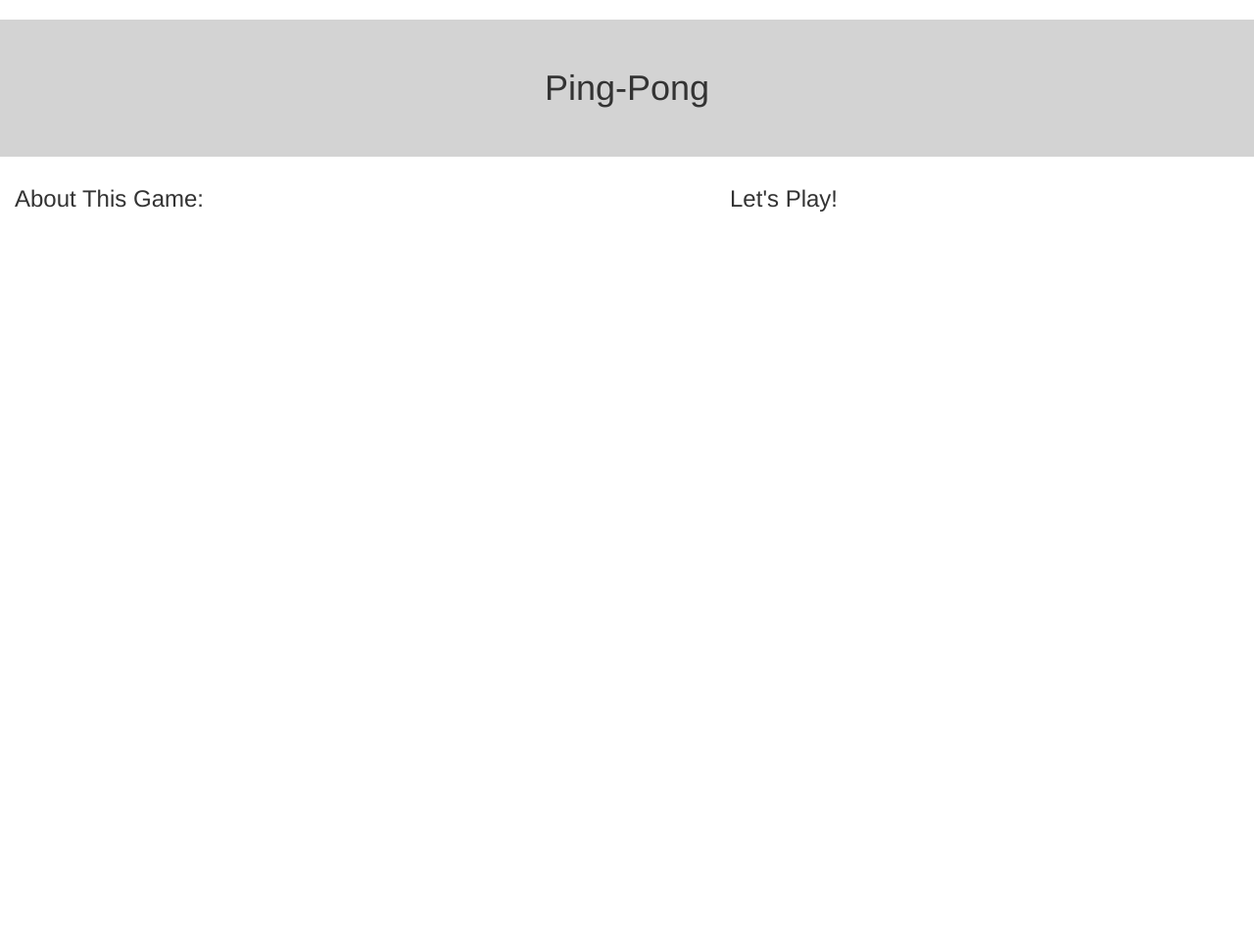
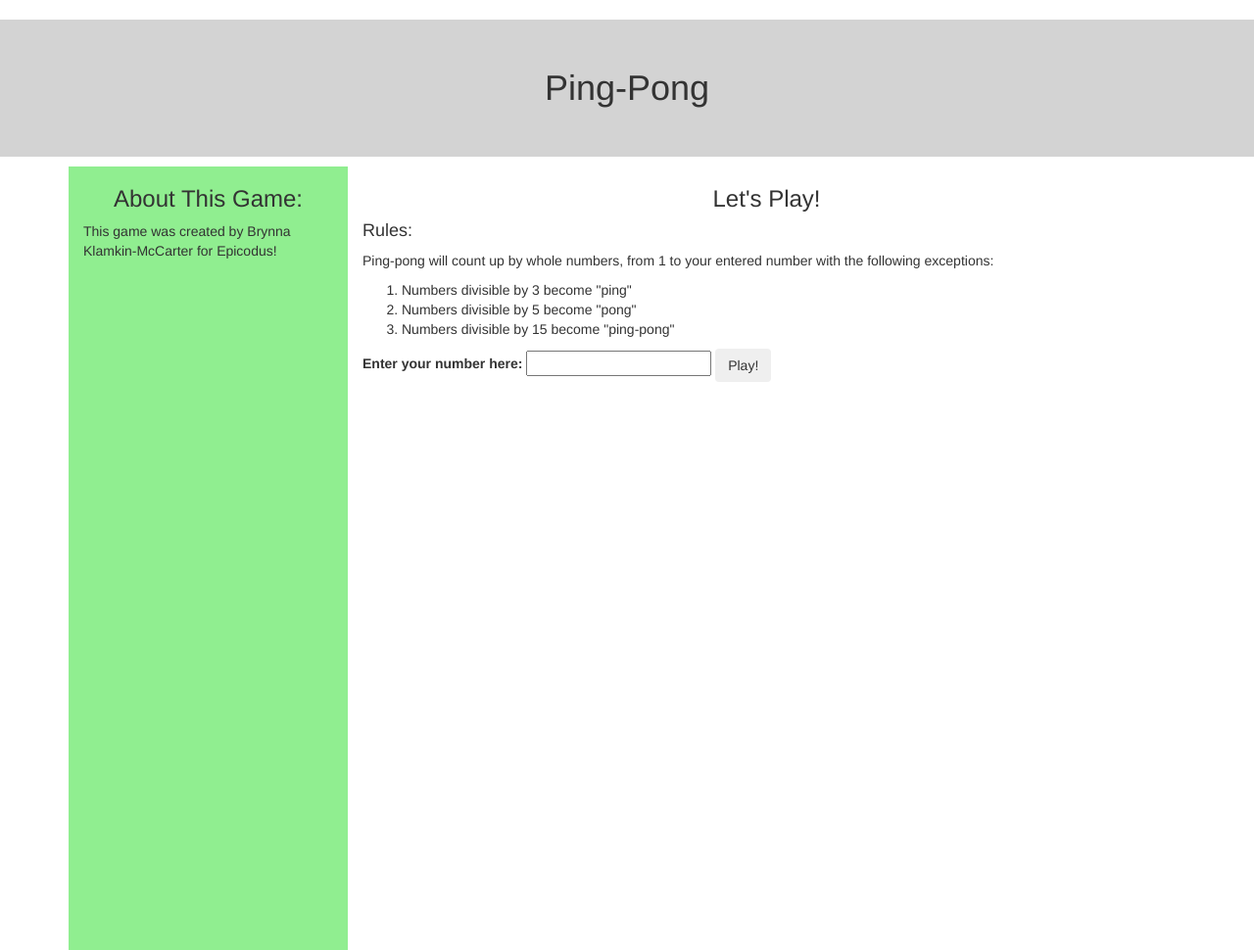
Before and after one commit to brynnacodes/ping-pong-game, a plain HTML site: page index.html in a window 1280 px wide. Shown: the whole page at 98% size. Before the commit the page ends 800 px from the top, so only its background shows below. Drawn offline with Linux system fonts and the light colour scheme.

Commit message:
finish adding initial css styling, html form content, and basic user interface logic in js

```diff
--- a/css/styles.css
+++ b/css/styles.css
@@ -5,13 +5,20 @@
   padding-bottom: 50px;
 }
 
+#sidebar-col {
+  float: left;
+  background-color: lightgreen;
+  height: 800px;
+}
+
 #sidebar-col h3 {
 text-align: center;
-float: left;
+}
 
+#game-col {
+  float: right;
 }
 
 #game-col h3 {
   text-align: center;
-
 }
--- a/index.html
+++ b/index.html
@@ -11,16 +11,39 @@
   <body>
     <div id="header">
       <h1>Ping-Pong</h1>
-    </div
+    </div>
 
     <div class="container">
       <!-- <div class="row"> -->
-        <div id="sidebar-col" class="col-md-3">
+        <div id="sidebar-col" class="col-xs-3 col-sm-3 col-md-3">
           <h3>About This Game:</h3>
+          <p>This game was created by Brynna Klamkin-McCarter for Epicodus!</p>
+          <p></p>
         </div>
-        <div id="game-col" class="col-md-9">
+        <div id="game-col" class="col-xs-9 col-sm-9 col-md-9">
           <h3>Let's Play!</h3>
+          <h4>Rules:</h4>
+          <p>Ping-pong will count up by whole numbers, from 1 to your entered number with the following exceptions:</p>
+          <ol>
+            <li>Numbers divisible by 3 become "ping"</li>
+            <li>Numbers divisible by 5 become "pong"</li>
+            <li>Numbers divisible by 15 become "ping-pong"</li>
+          </ol>
+          <form id="number-submit">
+            <label for="user-number">Enter your number here:</label>
+            <input id="user-number" class="form-group" type="number"></input>
+
+            <button class="btn" type="submit">Play!
+            </button>
+          </form>
+
+          <div id="ping-pong-results">
+            <ul>
+
+            </ul>
+          </div>
         </div>
-    <!-- </div> -->
+      <!-- </div> -->
+    </div>
   </body>
 </html>
--- a/js/scripts.js
+++ b/js/scripts.js
@@ -0,0 +1,19 @@
+//Back-end logic
+
+
+
+
+
+
+
+
+
+//Front-end logic
+$(document).ready(function() {
+  $("#number-submit").submit(function(event) {
+    var userNumber = parseInt($("#user-number").val());
+    var numberOutput = pingPong(userNumber);
+
+    $("#ping-pong-results").text(numberOutput);
+  });
+});
```
